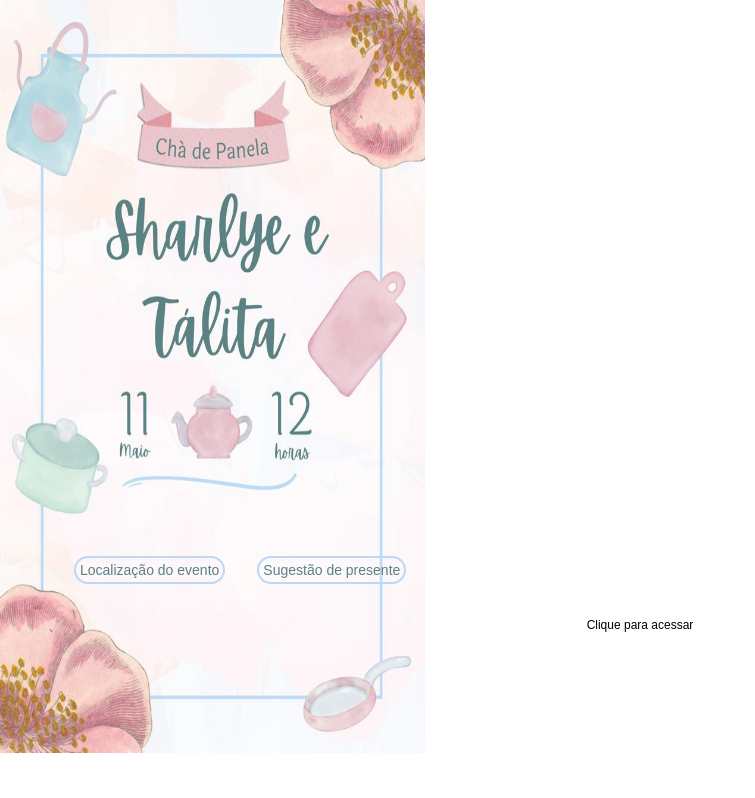
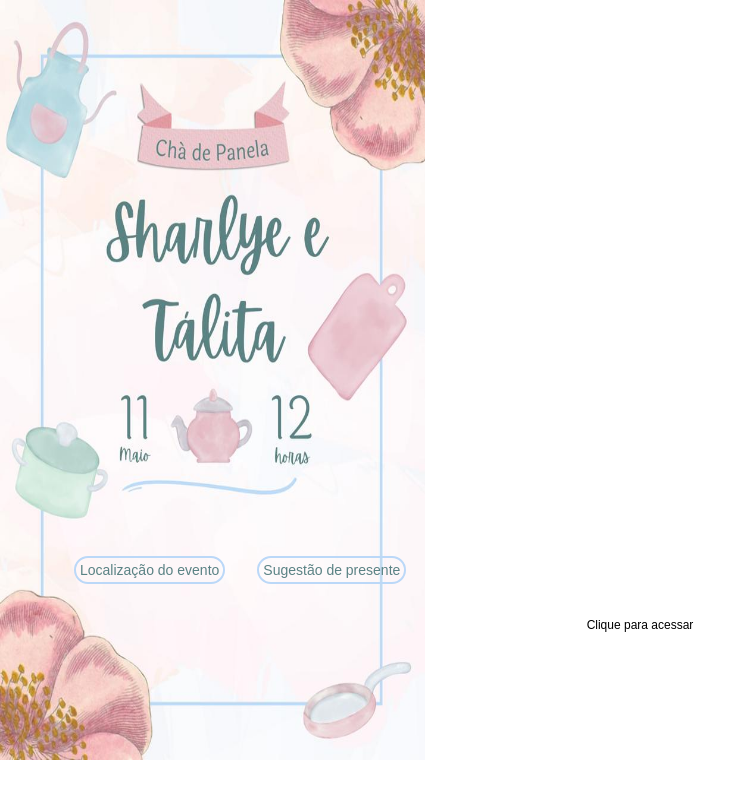
Before and after one commit to Sharlye/Cha-de-panela, a plain HTML site: page index.html in a window 1280 px wide. Shown: the whole page, without its empty margins (0-755 px from the left). Drawn offline with Linux system fonts and the light colour scheme.

Commit message:
Comprimento

```diff
--- a/estilo.css
+++ b/estilo.css
@@ -3,7 +3,7 @@ body {
     overflow-y: hidden;
     background-image: url(./Imagem/Imagem.jpeg);
     background-repeat: no-repeat;
-    background-size: 425px 753px;
+    background-size: 425px 760px;
 }
 .container {
     display: flex;
```
